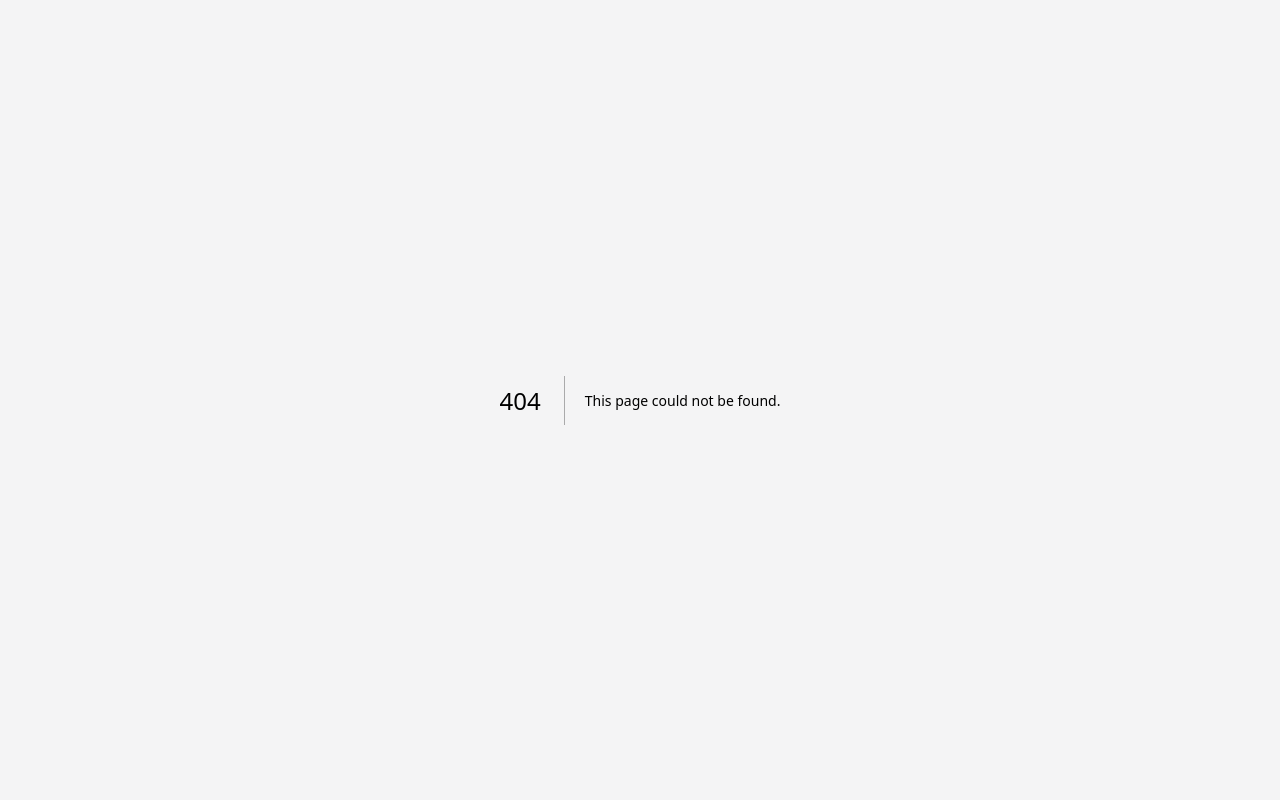
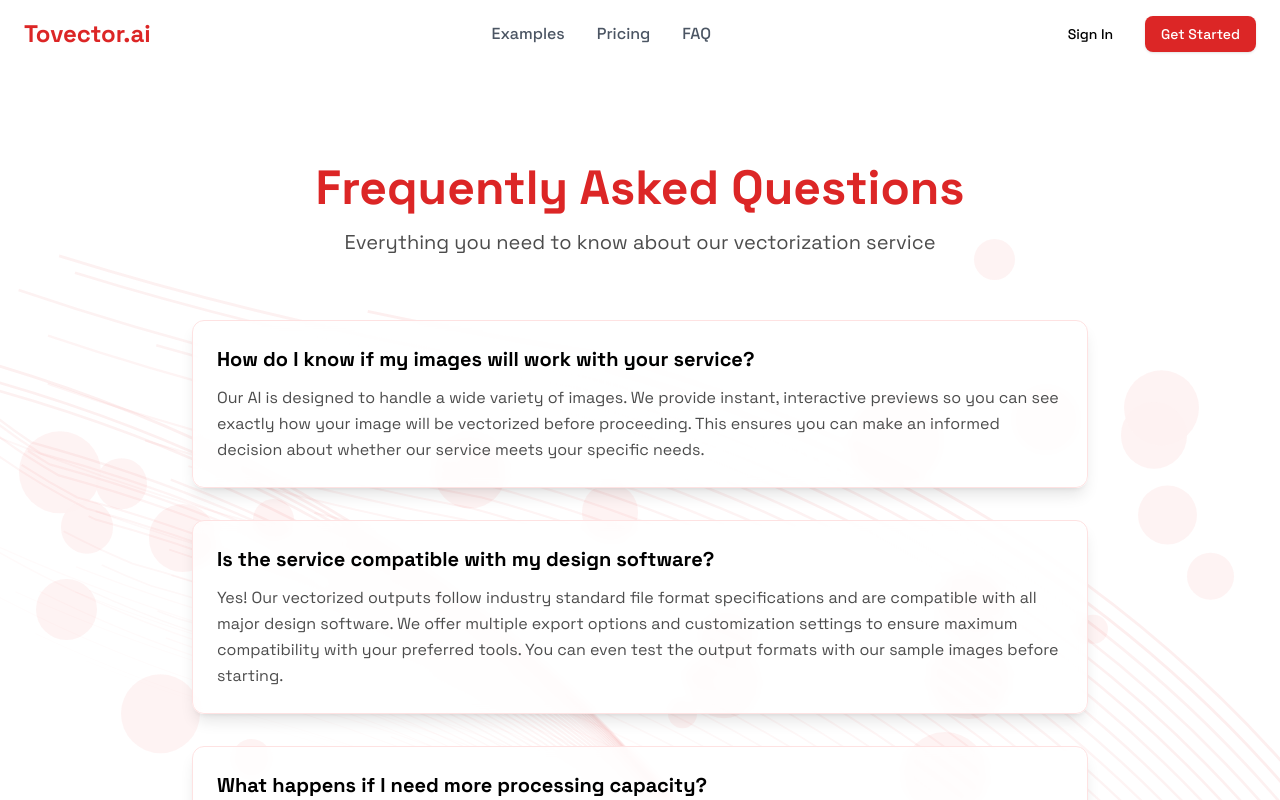
Before and after one commit to beoncer/tovetctorai_frontend, a Next.js app: page /faq in a window 1280 px wide. Before the commit this address had no page. Shown: the top 800 px of the page. Built offline with nearby package versions, Linux system fonts and the light colour scheme.

Commit message:
feat: add FAQ page with animated backgrounds and consistent layout

```diff
--- /dev/null
+++ b/app/faq/page.tsx
@@ -0,0 +1,85 @@
+"use client"
+
+import { motion } from "framer-motion"
+import BackgroundPaths from "@/components/background-paths"
+import SharedBackground from "@/components/shared-background"
+import Navbar from "@/components/navbar"
+import Footer from "@/components/footer"
+
+const faqs = [
+  {
+    question: "How do I know if my images will work with your service?",
+    answer: "Our AI is designed to handle a wide variety of images. We provide instant, interactive previews so you can see exactly how your image will be vectorized before proceeding. This ensures you can make an informed decision about whether our service meets your specific needs."
+  },
+  {
+    question: "Is the service compatible with my design software?",
+    answer: "Yes! Our vectorized outputs follow industry standard file format specifications and are compatible with all major design software. We offer multiple export options and customization settings to ensure maximum compatibility with your preferred tools. You can even test the output formats with our sample images before starting."
+  },
+  {
+    question: "What happens if I need more processing capacity?",
+    answer: "Our system is designed to scale with your needs. If you find yourself requiring additional processing power or higher volume capabilities, you can easily upgrade your plan at any time. We offer flexible scaling options to accommodate growing demands."
+  },
+  {
+    question: "Can I test the service before committing?",
+    answer: "Absolutely! You can upload and preview as many images as you'd like without any commitment. This allows you to thoroughly test our vectorization quality and see exactly what you'll get before making any purchase."
+  },
+  {
+    question: "How does the credit system work?",
+    answer: "Each successful vectorization uses one credit. Unused credits from API plans can roll over (up to 5× your monthly limit), giving you flexibility for varying usage patterns. This ensures you only pay for what you need while maintaining a buffer for busy periods."
+  },
+  {
+    question: "What happens if I run out of credits?",
+    answer: "If you exhaust your credits, new vectorization requests will be paused until your next billing cycle or until you upgrade your plan. We provide clear notifications before this happens, and you can set up automatic renewals to prevent any interruption in service."
+  },
+  {
+    question: "Do you offer customization options for the output?",
+    answer: "Yes! We provide extensive customization options for your vectorized outputs, including file format selection, curve type preferences, and various optimization settings. This ensures you get exactly the type of vector file that works best for your specific use case."
+  },
+  {
+    question: "How do I manage my subscription?",
+    answer: "Managing your subscription is simple and straightforward. You can upgrade, downgrade, or cancel your plan at any time through your account dashboard. All changes take effect immediately, and there's no need for lengthy processes or phone calls."
+  }
+]
+
+export default function FAQ() {
+  return (
+    <div className="min-h-screen bg-white relative">
+      <SharedBackground />
+      <BackgroundPaths />
+      <div className="relative z-10 flex flex-col min-h-screen">
+        <Navbar />
+        <main className="flex-grow">
+          <div className="max-w-7xl mx-auto px-6 lg:px-8 py-24">
+            <motion.div
+              initial={{ opacity: 0, y: 20 }}
+              animate={{ opacity: 1, y: 0 }}
+              transition={{ duration: 0.5 }}
+              className="text-center mb-16"
+            >
+              <h1 className="text-4xl md:text-5xl font-bold text-red-600 mb-4">Frequently Asked Questions</h1>
+              <p className="text-xl text-black/70">
+                Everything you need to know about our vectorization service
+              </p>
+            </motion.div>
+
+            <div className="grid gap-8 max-w-4xl mx-auto">
+              {faqs.map((faq, index) => (
+                <motion.div
+                  key={index}
+                  initial={{ opacity: 0, y: 20 }}
+                  animate={{ opacity: 1, y: 0 }}
+                  transition={{ duration: 0.5, delay: index * 0.1 }}
+                  className="bg-white/80 backdrop-blur-sm border border-red-100 rounded-xl p-6 shadow-lg"
+                >
+                  <h3 className="text-xl font-bold text-black mb-3">{faq.question}</h3>
+                  <p className="text-black/70 leading-relaxed">{faq.answer}</p>
+                </motion.div>
+              ))}
+            </div>
+          </div>
+        </main>
+        <Footer />
+      </div>
+    </div>
+  )
+}
--- a/app/page.tsx
+++ b/app/page.tsx
@@ -4,14 +4,14 @@ import HowItWorks from "@/components/how-it-works"
 import Reviews from "@/components/reviews"
 import Pricing from "@/components/pricing"
 import Footer from "@/components/footer"
+import BackgroundPaths from "@/components/background-paths"
 import SharedBackground from "@/components/shared-background"
 
 export default function Home() {
   return (
-    <main className="min-h-screen bg-white relative overflow-hidden">
-      <div className="absolute inset-0 w-full h-full">
-        <SharedBackground />
-      </div>
+    <main className="min-h-screen bg-white relative">
+      <SharedBackground />
+      <BackgroundPaths />
       <div className="relative z-10">
         <Navbar />
         <Hero />
--- /dev/null
+++ b/components/background-paths.tsx
@@ -0,0 +1,55 @@
+"use client"
+
+import { motion } from "framer-motion"
+
+function FloatingPaths({ position }: { position: number }) {
+  const paths = Array.from({ length: 36 }, (_, i) => ({
+    id: i,
+    d: `M-${380 - i * 5 * position} -${189 + i * 6}C-${
+      380 - i * 5 * position
+    } -${189 + i * 6} -${312 - i * 5 * position} ${216 - i * 6} ${
+      152 - i * 5 * position
+    } ${343 - i * 6}C${616 - i * 5 * position} ${470 - i * 6} ${
+      684 - i * 5 * position
+    } ${875 - i * 6} ${684 - i * 5 * position} ${875 - i * 6}`,
+    color: `rgba(15,23,42,${0.1 + i * 0.03})`,
+    width: 0.5 + i * 0.03,
+  }))
+
+  return (
+    <div className="absolute inset-0 pointer-events-none">
+      <svg className="w-full h-full text-red-600/20" viewBox="0 0 696 316" fill="none">
+        <title>Background Paths</title>
+        {paths.map((path) => (
+          <motion.path
+            key={path.id}
+            d={path.d}
+            stroke="currentColor"
+            strokeWidth={path.width}
+            strokeOpacity={0.1 + path.id * 0.02}
+            initial={{ pathLength: 0.3, opacity: 0.6 }}
+            animate={{
+              pathLength: 1,
+              opacity: [0.3, 0.6, 0.3],
+              pathOffset: [0, 1, 0],
+            }}
+            transition={{
+              duration: 20 + Math.random() * 10,
+              repeat: Number.POSITIVE_INFINITY,
+              ease: "linear",
+            }}
+          />
+        ))}
+      </svg>
+    </div>
+  )
+}
+
+export default function BackgroundPaths() {
+  return (
+    <div className="fixed inset-0 pointer-events-none z-[1]">
+      <FloatingPaths position={1} />
+      <FloatingPaths position={-1} />
+    </div>
+  )
+}
```
